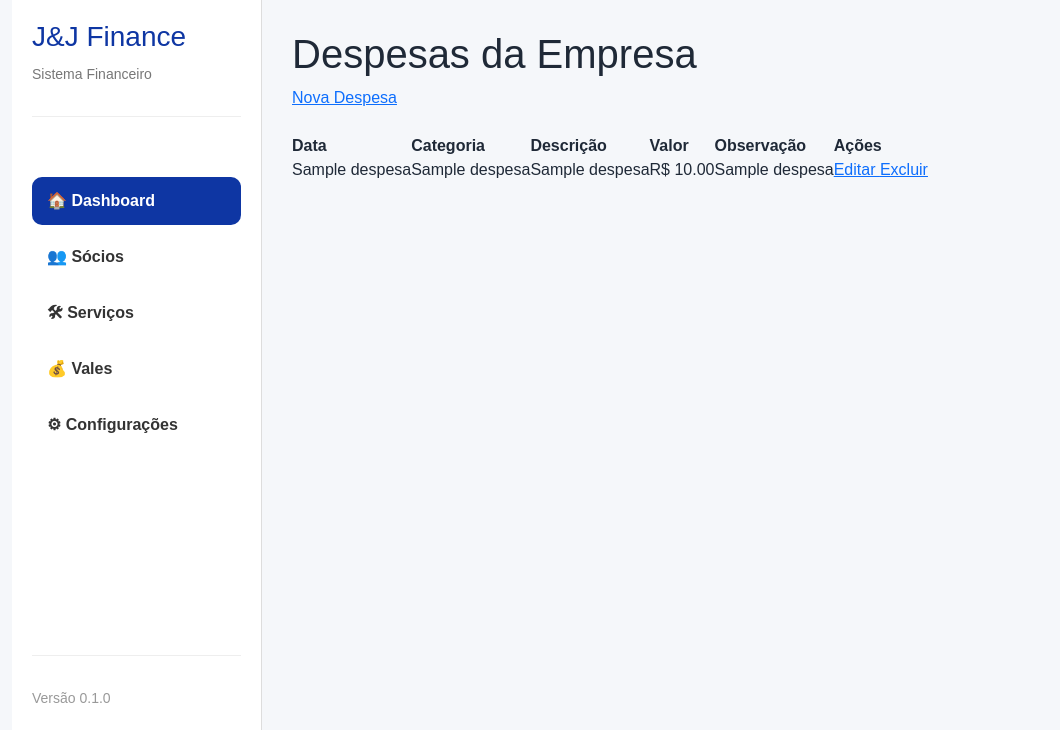
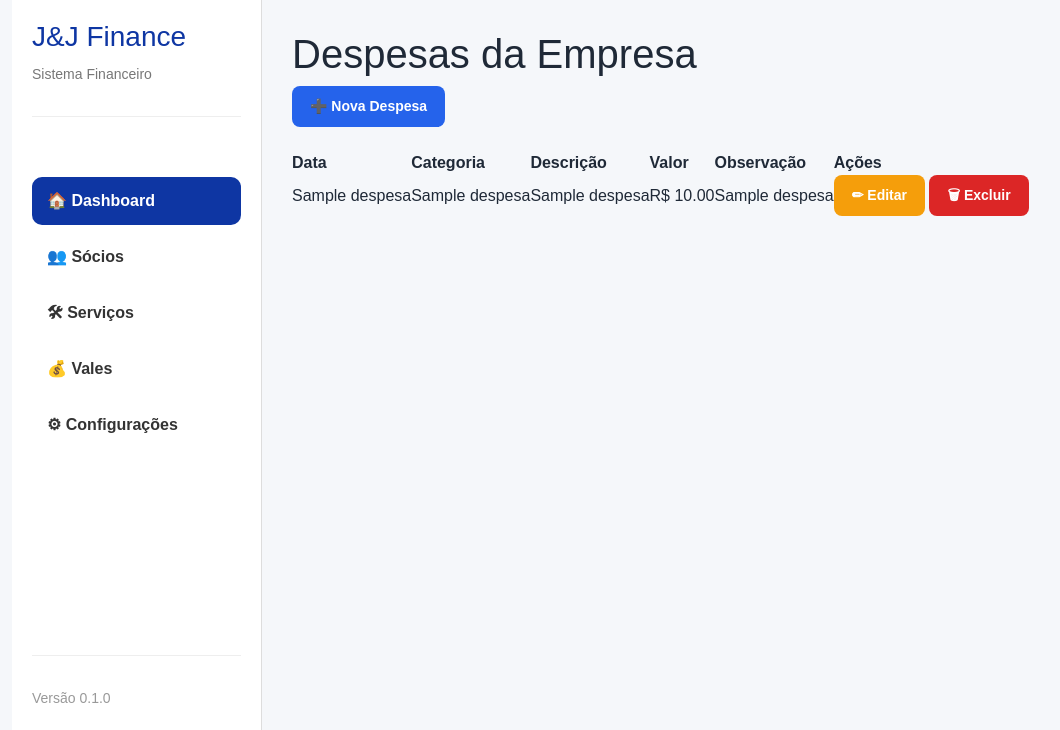
Before and after one commit to novavibejs-rgb/JJ_finance, a Flask app: template templates/despesas/index.html in a window 1280 px wide. Shown: the part 70-800 px from the top of the page, without its empty margins (70-1130 px from the left). Run offline with Flask 3, Linux system fonts and the light colour scheme; the template is opened without the code that fills it: most values are stand-ins (such as "Sample title", 1, 10 or a date in 2020).

Commit message:
feat: implementa CRUD de despesas e inicia padronizacao do layout

```diff
--- /dev/null
+++ b/static/buttons.css
@@ -0,0 +1,38 @@
+.btn {
+  display: inline-block;
+  padding: 10px 18px;
+  border: none;
+  border-radius: 8px;
+  text-decoration: none;
+  font-size: 14px;
+  font-weight: 600;
+  cursor: pointer;
+  transition: 0.2s;
+}
+
+.btn-primary {
+  background: #2563eb;
+  color: white;
+}
+
+.btn-primary:hover {
+  background: #1d4ed8;
+}
+
+.btn-warning {
+  background: #f59e0b;
+  color: white;
+}
+
+.btn-warning:hover {
+  background: #d97706;
+}
+
+.btn-danger {
+  background: #dc2626;
+  color: white;
+}
+
+.btn-danger:hover {
+  background: #b91c1c;
+}
--- a/templates/despesas/index.html
+++ b/templates/despesas/index.html
@@ -3,7 +3,9 @@ endblock %} {% block conteudo %}
 
 <h1>Despesas da Empresa</h1>
 
-<a href="{{ url_for('despesas.nova') }}"> Nova Despesa </a>
+<a class="btn btn-primary" href="{{ url_for('despesas.nova') }}">
+  ➕ Nova Despesa
+</a>
 
 <br /><br />
 
@@ -30,9 +32,19 @@ endblock %} {% block conteudo %}
       <td>{{ despesa[5] }}</td>
 
       <td>
-        <a href="{{ url_for('despesas.editar', id=despesa[0]) }}"> Editar </a>
+        <a
+          class="btn btn-warning"
+          href="{{ url_for('despesas.editar', id=despesa[0]) }}"
+        >
+          ✏ Editar
+        </a>
 
-        <a href="{{ url_for('despesas.excluir', id=despesa[0]) }}"> Excluir </a>
+        <a
+          class="btn btn-danger"
+          href="{{ url_for('despesas.excluir', id=despesa[0]) }}"
+        >
+          🗑 Excluir
+        </a>
       </td>
     </tr>
 
--- a/templates/layout/base.html
+++ b/templates/layout/base.html
@@ -15,6 +15,15 @@
       rel="stylesheet"
       href="{{ url_for('static', filename='css/style.css') }}"
     />
+
+    <link
+      rel="stylesheet"
+      href="{{ url_for('static', filename='css/forms.css') }}"
+    />
+    <link
+      rel="stylesheet"
+      href="{{ url_for('static', filename='css/buttons.css') }}"
+    />
   </head>
 
   <body>
```
Also changed, not shown: static/css/forms.css (added, +32 -0 lines), templates/despesas/nova.html (+26 -19 lines).
